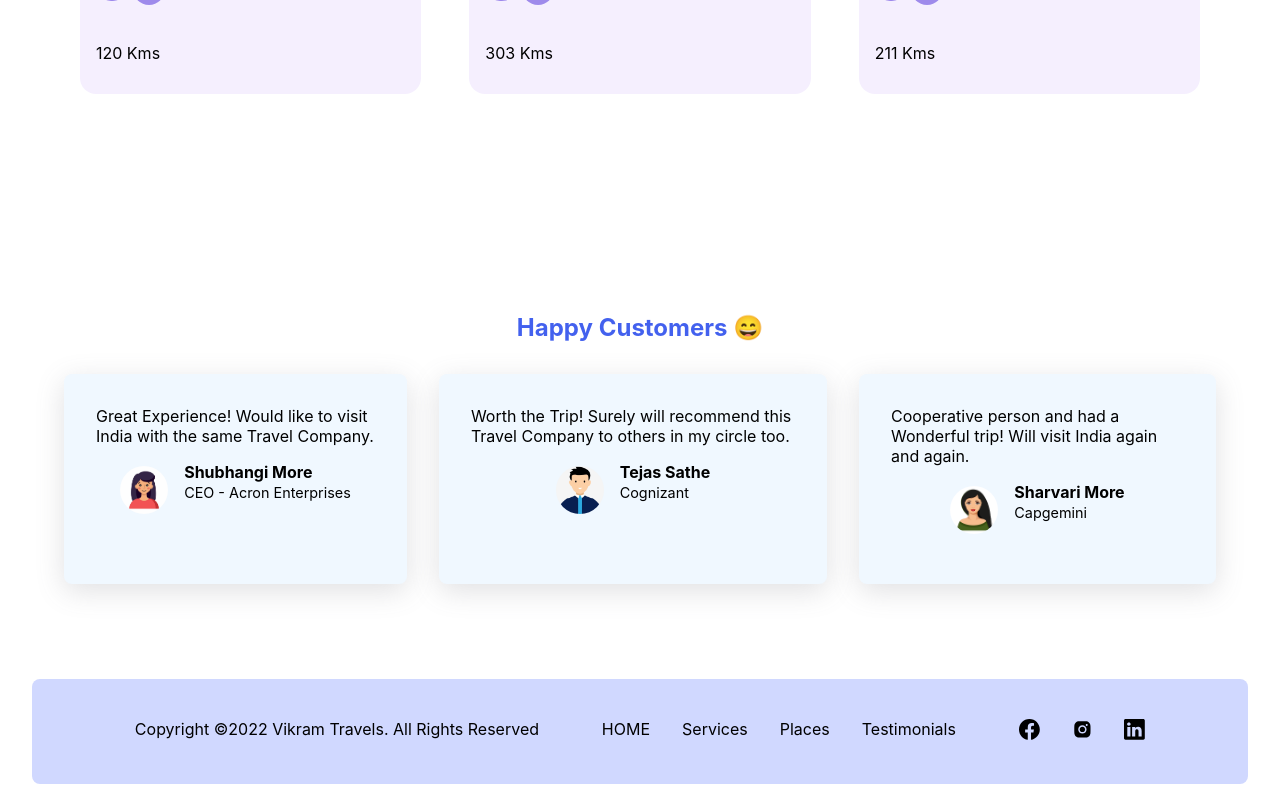
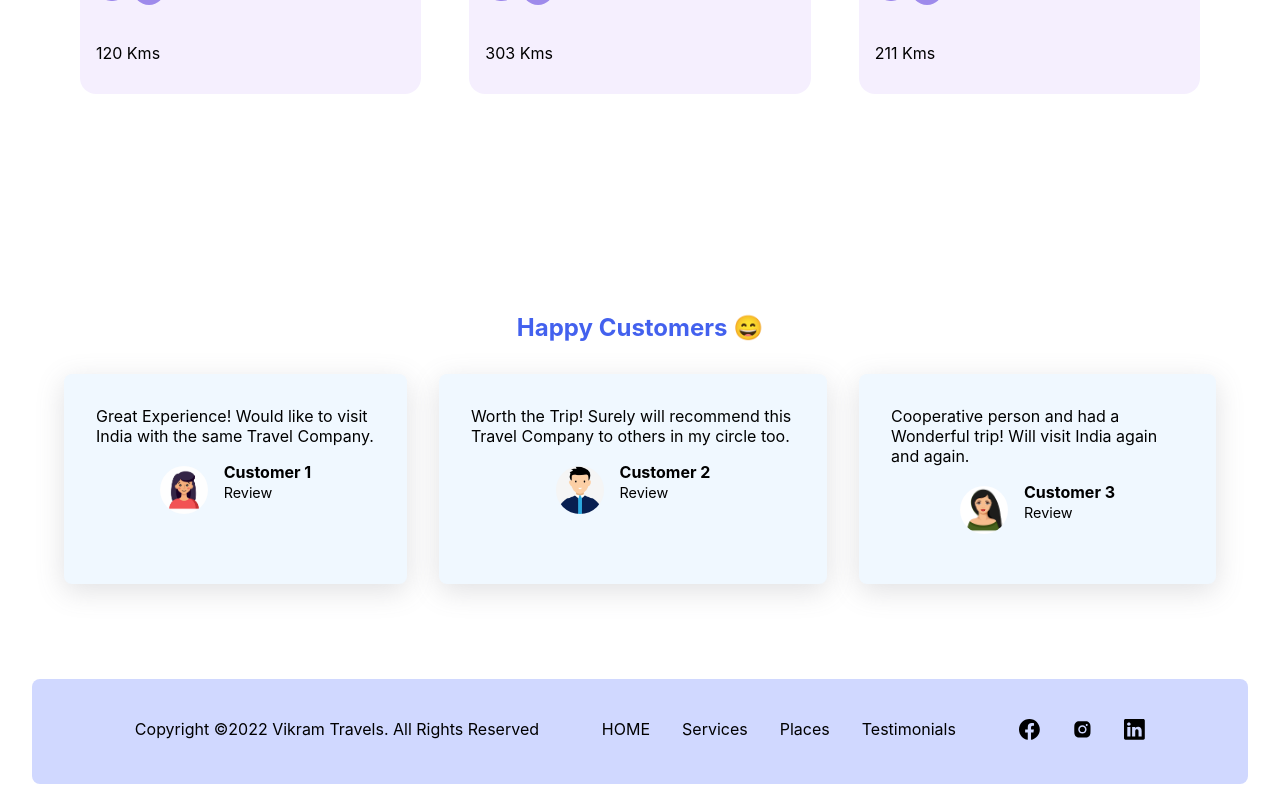
Before and after one commit to SharvariMore/Travel-log, a React (Create React App) app: page / in a window 1280 px wide. Shown: the part 3647-4447 px from the top of the page. Built offline with nearby package versions, Linux system fonts and the light colour scheme.

Commit message:
Update Testimonials.jsx

```diff
--- a/src/components/Testimonials.jsx
+++ b/src/components/Testimonials.jsx
@@ -19,8 +19,8 @@ export default function Testimonials() {
                     <div className="info">
                         <img src={avatarImage3} alt="" />
                         <div className="details">
-                            <h4>Shubhangi More</h4>
-                            <span>CEO - Acron Enterprises</span>
+                            <h4>Customer 1</h4>
+                            <span>Review</span>
                         </div>
                     </div>
                 </div>
@@ -31,8 +31,8 @@ export default function Testimonials() {
           <div className="info">
             <img src={avatarImage1} alt="" />
             <div className="details">
-              <h4>Tejas Sathe</h4>
-              <span>Cognizant</span>
+              <h4>Customer 2</h4>
+              <span>Review</span>
             </div>
           </div>
         </div>
@@ -43,8 +43,8 @@ export default function Testimonials() {
           <div className="info">
             <img src={avatarImage2} alt="" />
             <div className="details">
-              <h4>Sharvari More</h4>
-              <span>Capgemini</span>
+              <h4>Customer 3</h4>
+              <span>Review</span>
             </div>
           </div>
         </div>
```
